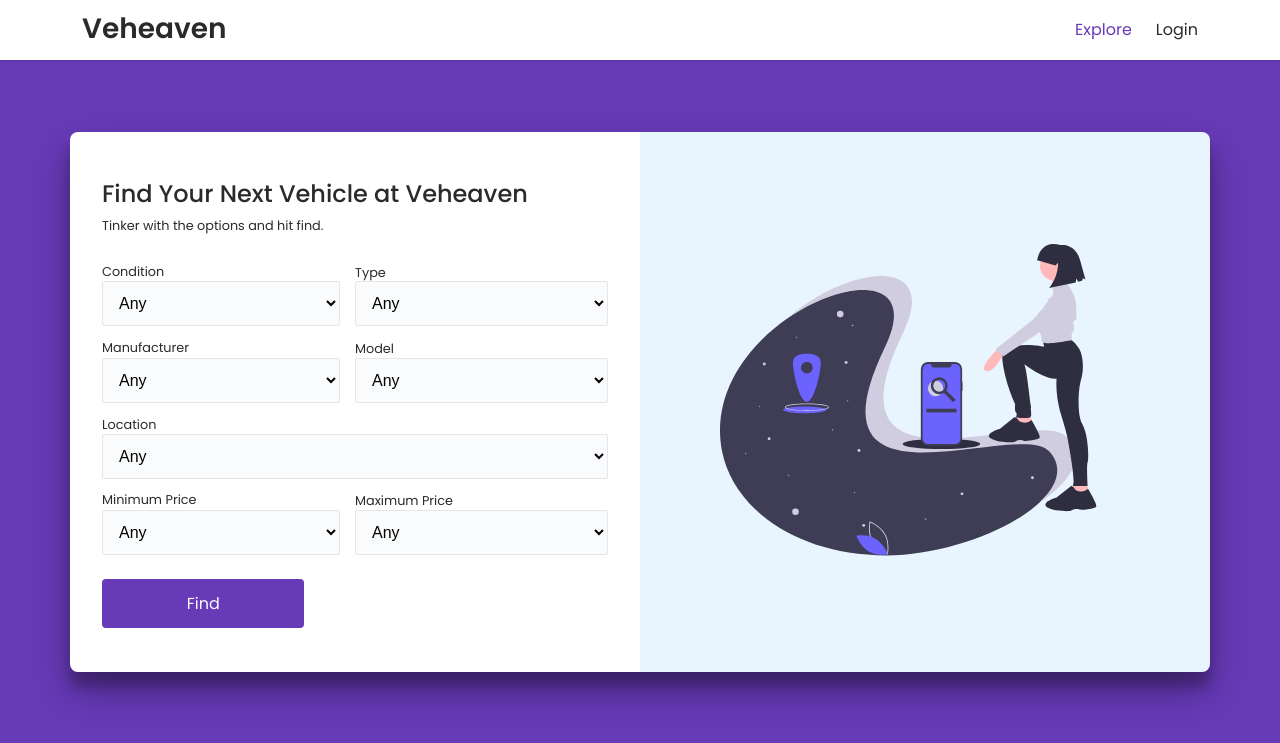
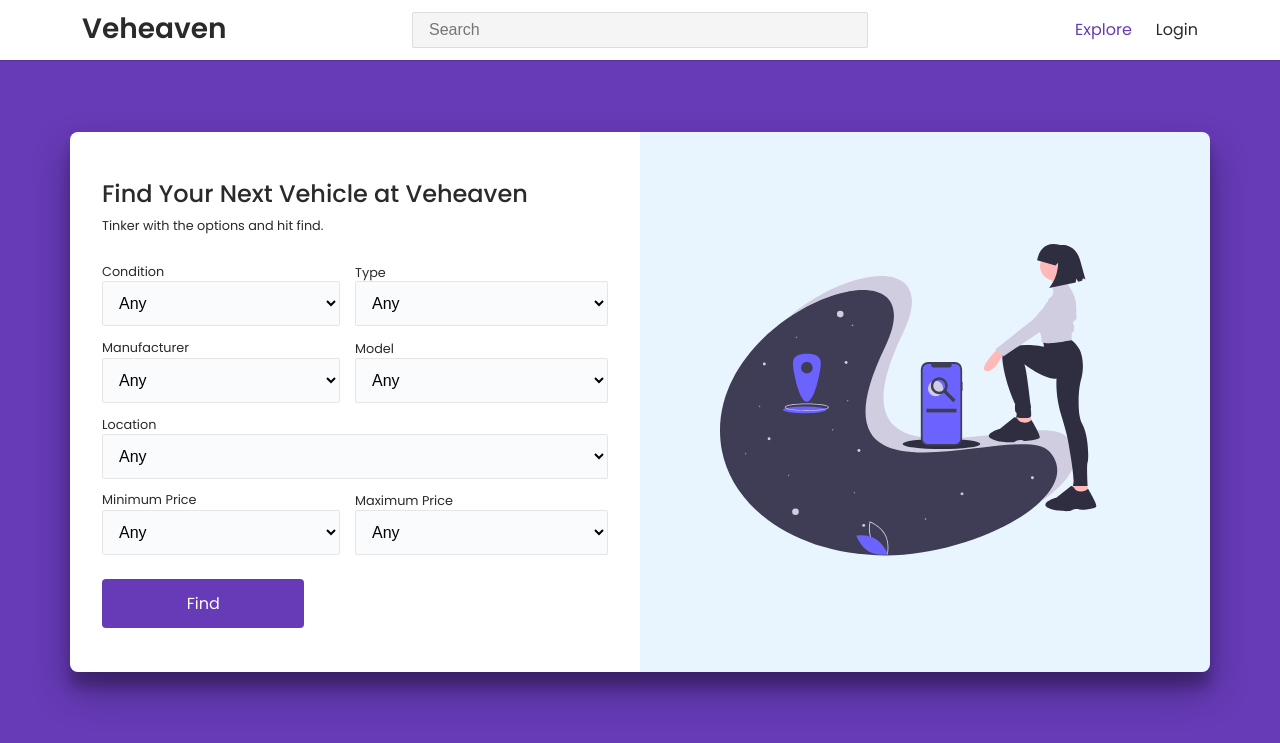
Before and after one commit to Ditxit/Veheaven, a PHP site: page /Veheaven/explore/index.php in a window 1280 px wide. Shown: the top 743 px of the page. Run offline with PHP 8.4, Linux system fonts and the light colour scheme; data that the repository does not hold is empty.

Commit message:
WIP: Search box UI & JS suggestion implementaion

```diff
--- a/include/navbar.ui.php
+++ b/include/navbar.ui.php
@@ -1,16 +1,100 @@
 
 <div class="outer-container is-white-100 shadow-15 sticky top">
     <div class="inner-container">
-        <div class="float-left">
-            <a href="">
+        <div class="row">
+
+            <!-- Logo Container -->
+            <div class="col-30">
+                <a href="" class="float-left">
                     <!--<img src="" alt="LOGO" class="padding-15"/>-->
                     <p class="h3 bold padding-15">Veheaven</p>
                 </a>
             </div>
+
+            <!-- Search Box Container -->
+            <div class="col-40 padding-top-15">
+                <form action="">
+                    <input class="radius-5 is-white-95 custom-border" type="search" name="search" placeholder="Search">
+                    <div id="search-suggestion" class="is-white shadow-20 radius-5" style="display:none; position:absolute; top:40;">
+                        <!-- List items will be add in JS -->
+                    </div>
+                </form>
+                <script>
+                    function textToNode(text) {
+                        var template = document.createElement('template');
+                        text = text.trim(); // Never return a text node of whitespace as the result
+                        template.innerHTML = text;
+                        return template.content.firstChild;
+                    }
+
+                    const searchBox = document.getElementsByName('search')[0];
+                    const searchBoxSuggestion = document.getElementById('search-suggestion');
+
+                    let keyword = "";
+
+                    // Event to suggest the vehicle name
+                    searchBox.oninput = function(event){
+                        keyword = searchBox.value.trim().toLowerCase();
+                        searchBoxSuggestion.innerHTML = "";
+
+                        if(keyword.length < 1){
+                            searchBoxSuggestion.style.display = 'none';
+                            return;
+                        }else{
+                            searchBoxSuggestion.style.display = 'block';
+                            for(var i=0; i < 7; i++){
+                                const data = Math.random().toString(36).substring(2);
+                                searchBoxSuggestion.appendChild(
+                                    textToNode(
+                                        "<a data-active='0' data-keyword='"+data+"' class='width-100 padding-y-10 padding-x-15 custom-border-bottom'>" +
+                                            data +
+                                        "</a>"
+                                    )
+                                );
+                            }
+                        }
+                    }
+
+                    searchBox.onfocus = () => {searchBoxSuggestion.style.display = 'block';}
+                    searchBox.onblur = () => {searchBoxSuggestion.style.display = 'none';}
+
+                    // Event for key (up-arrow,down-arrow) navigation
+                    searchBox.onkeydown = function(event){
+                        if (searchBoxSuggestion.childElementCount == 0 || ![38,40].includes(event.keyCode)) return;
+
+                        var active = searchBoxSuggestion.querySelector('a[data-active="1"]');
+
+                        if(active){
+                            active.setAttribute("data-active", "0");
+                            active.style.backgroundColor = null;
+                        }
+
+                        if(event.keyCode == 38){ // up-arrow
+                            active = active ? active.previousSibling : searchBoxSuggestion.lastChild;
+                        }else if(event.keyCode == 40){ // down-arrow
+                            active = active ? active.nextSibling : searchBoxSuggestion.firstChild;
+                        }else{}
+
+                        if(active){
+                            active.setAttribute("data-active", "1");
+                            active.style.backgroundColor = "#EEEEEE";
+
+                            searchBox.value = active.getAttribute("data-keyword");
+                        }else{
+                            searchBox.value = keyword;
+                        }
+
+                        // To fix the cursor placement at the
+                        // beginning when up arrow is pressed
+                        event.preventDefault();
+                    }
+                </script>
+            </div>
+
+            <!-- Navbar Buttons Container -->
+            <div class="col-30">
                 <div class="float-right">
-
                     <?php
-
                         // Including global constants
                         include_once 'config.php';
 
@@ -55,8 +139,9 @@
 
                         unset($CURRENT_PAGE);
                         unset($USER);
-
                     ?>
+                </div>
+            </div>
 
         </div>
     </div>
```
Lines whose indentation alone changed are shown as unchanged.
